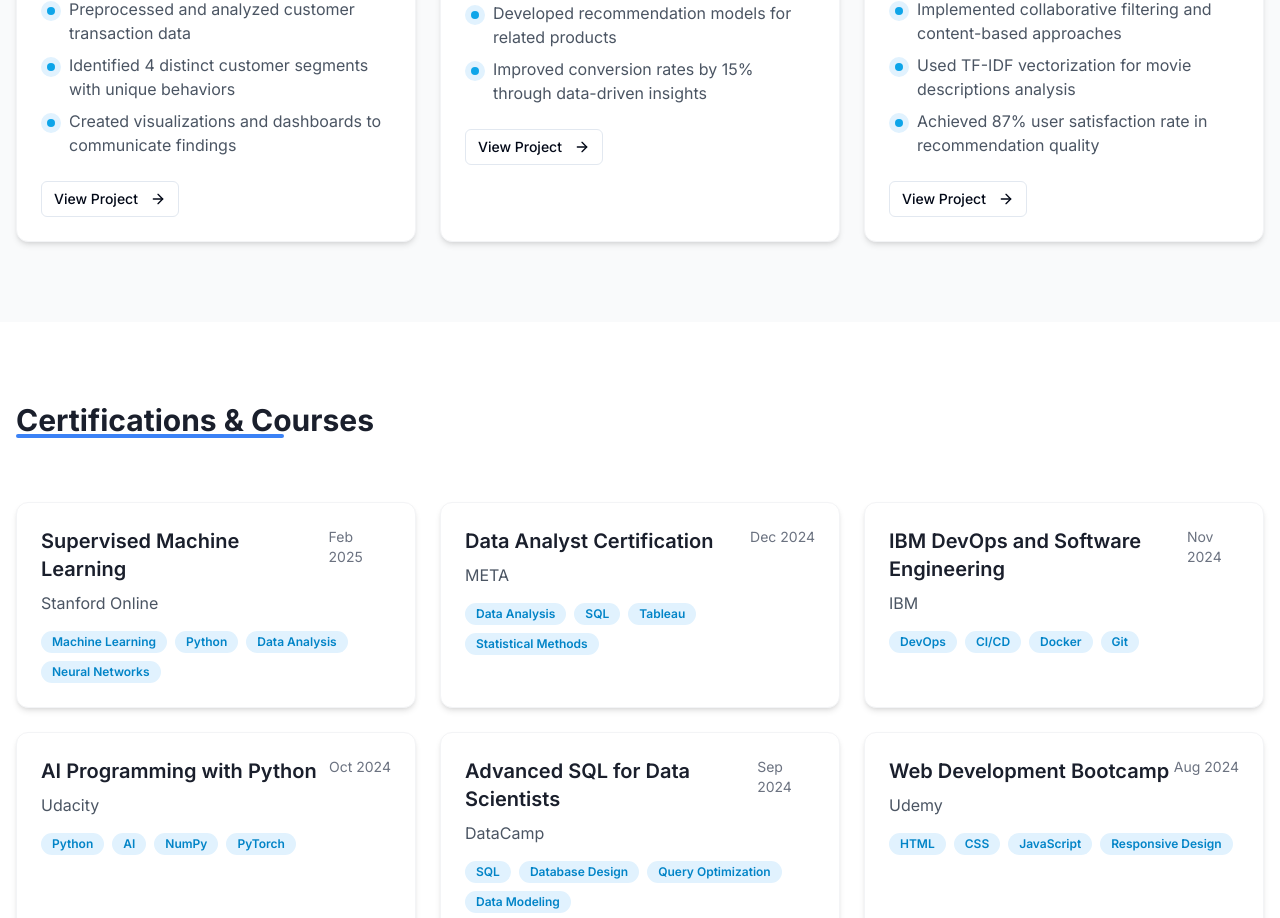
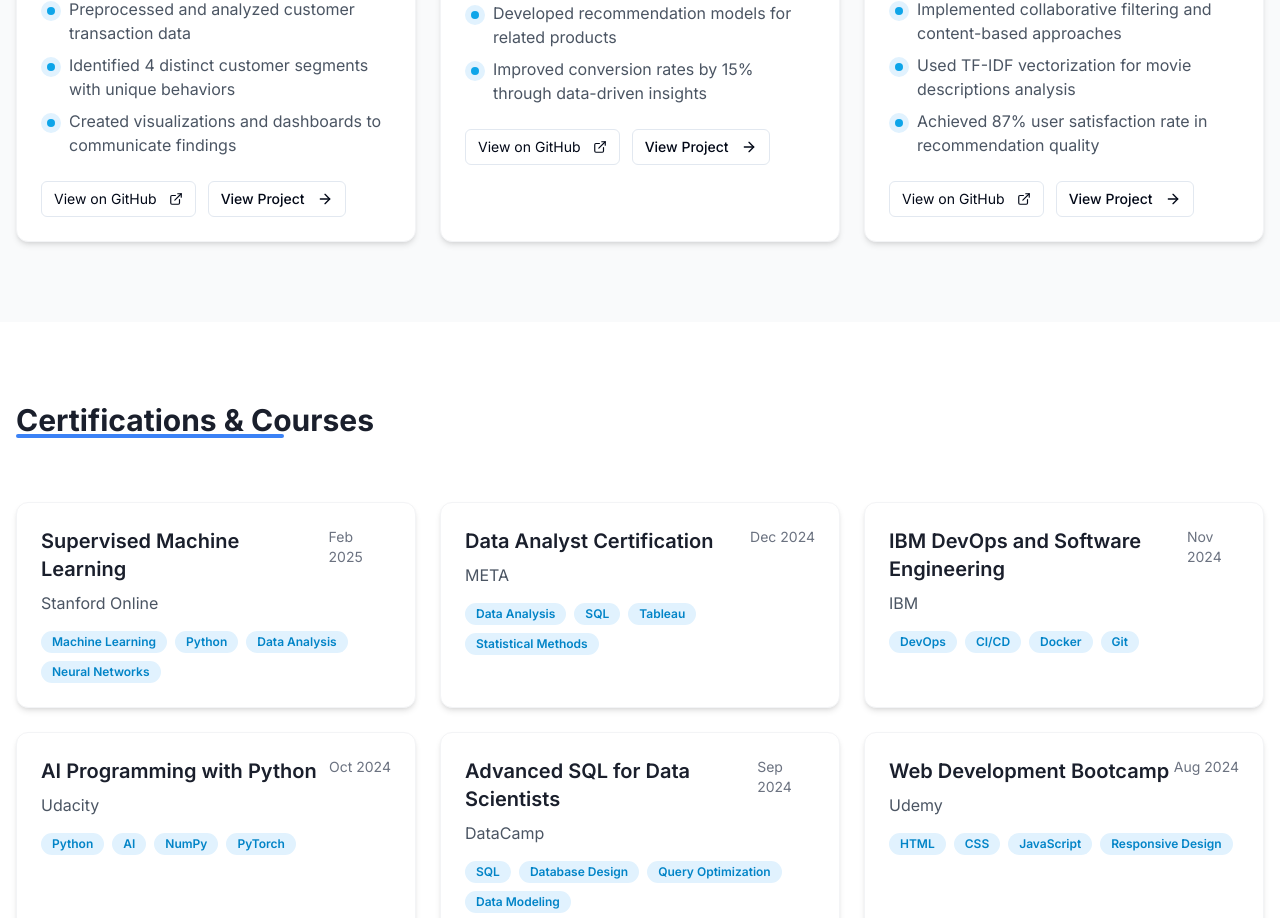
Before and after one commit to kshownish/shownish-folio-wave, a React (Vite) app: page / in a window 1280 px wide. Shown: the part 2820-3738 px from the top of the page. Built offline with nearby package versions, Linux system fonts and the light colour scheme.

Commit message:
Add project links
Add GitHub links to project cards.

```diff
--- a/src/components/Projects.tsx
+++ b/src/components/Projects.tsx
@@ -1,15 +1,16 @@
 
 import { Button } from "./ui/button";
-import { ArrowRight } from "lucide-react";
+import { ArrowRight, ExternalLink } from "lucide-react";
 
 interface ProjectProps {
   title: string;
   description: string;
   timeline: string;
   points: string[];
+  githubLink?: string;
 }
 
-const ProjectCard = ({ title, description, timeline, points }: ProjectProps) => {
+const ProjectCard = ({ title, description, timeline, points, githubLink }: ProjectProps) => {
   return (
     <div className="project-card">
       <div className="flex justify-between items-start mb-3">
@@ -27,7 +28,17 @@ const ProjectCard = ({ title, description, timeline, points }: ProjectProps) =>
           </li>
         ))}
       </ul>
-      <div className="pt-2">
+      <div className="pt-2 flex space-x-3">
+        {githubLink && (
+          <a
+            href={githubLink}
+            target="_blank"
+            rel="noopener noreferrer"
+            className="inline-flex items-center justify-center gap-2 text-sm rounded-md border px-3 h-9 border-input bg-background hover:bg-accent hover:text-accent-foreground transition-colors"
+          >
+            View on GitHub <ExternalLink size={14} className="ml-1" />
+          </a>
+        )}
         <Button variant="outline" size="sm" className="text-sm">
           View Project <ArrowRight size={14} className="ml-1" />
         </Button>
@@ -53,6 +64,7 @@ const Projects = () => {
               "Identified 4 distinct customer segments with unique behaviors",
               "Created visualizations and dashboards to communicate findings"
             ]}
+            githubLink="https://github.com/kshownish/customer-segmentation"
           />
 
           <ProjectCard
@@ -65,6 +77,7 @@ const Projects = () => {
               "Developed recommendation models for related products",
               "Improved conversion rates by 15% through data-driven insights"
             ]}
+            githubLink="https://github.com/kshownish/Ecommerce_sales_Analysis"
           />
 
           <ProjectCard
@@ -77,6 +90,7 @@ const Projects = () => {
               "Used TF-IDF vectorization for movie descriptions analysis",
               "Achieved 87% user satisfaction rate in recommendation quality"
             ]}
+            githubLink="https://github.com/kshownish/movie-recommendation-system"
           />
         </div>
       </div>
```
